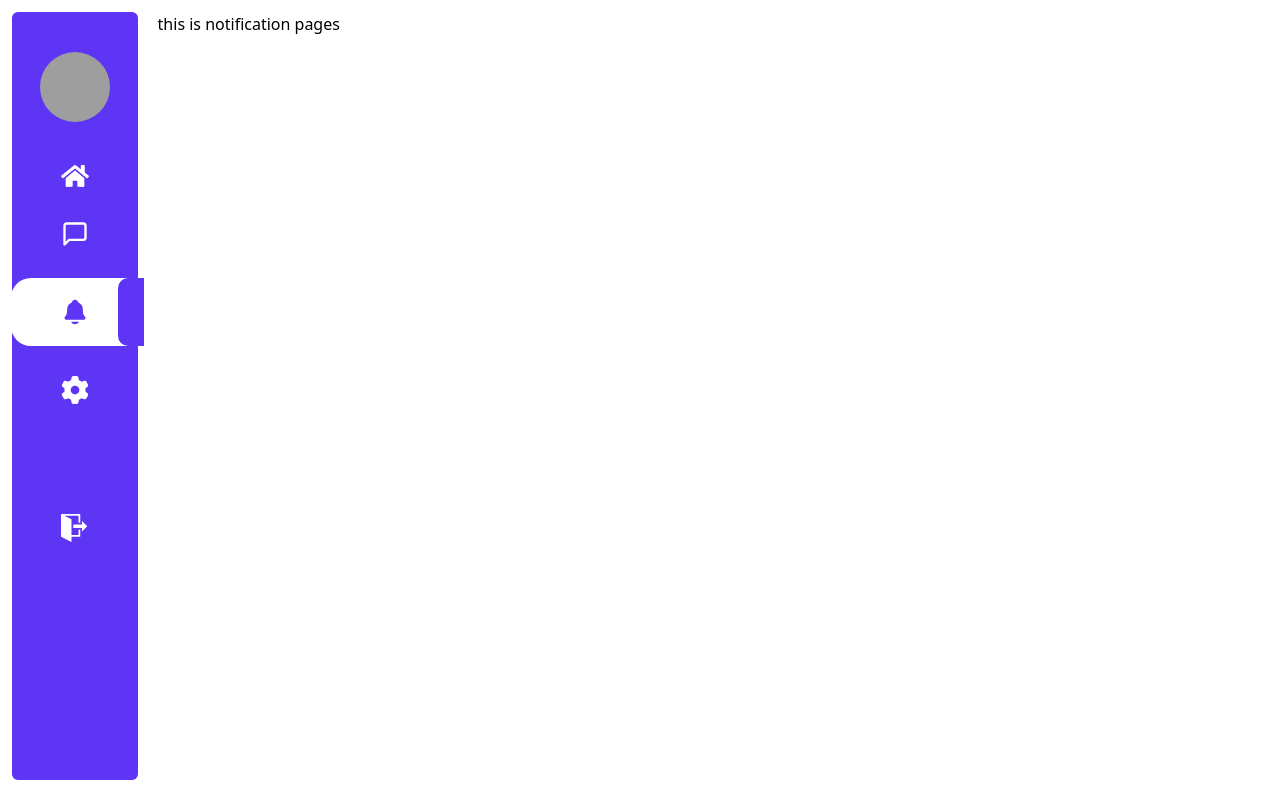
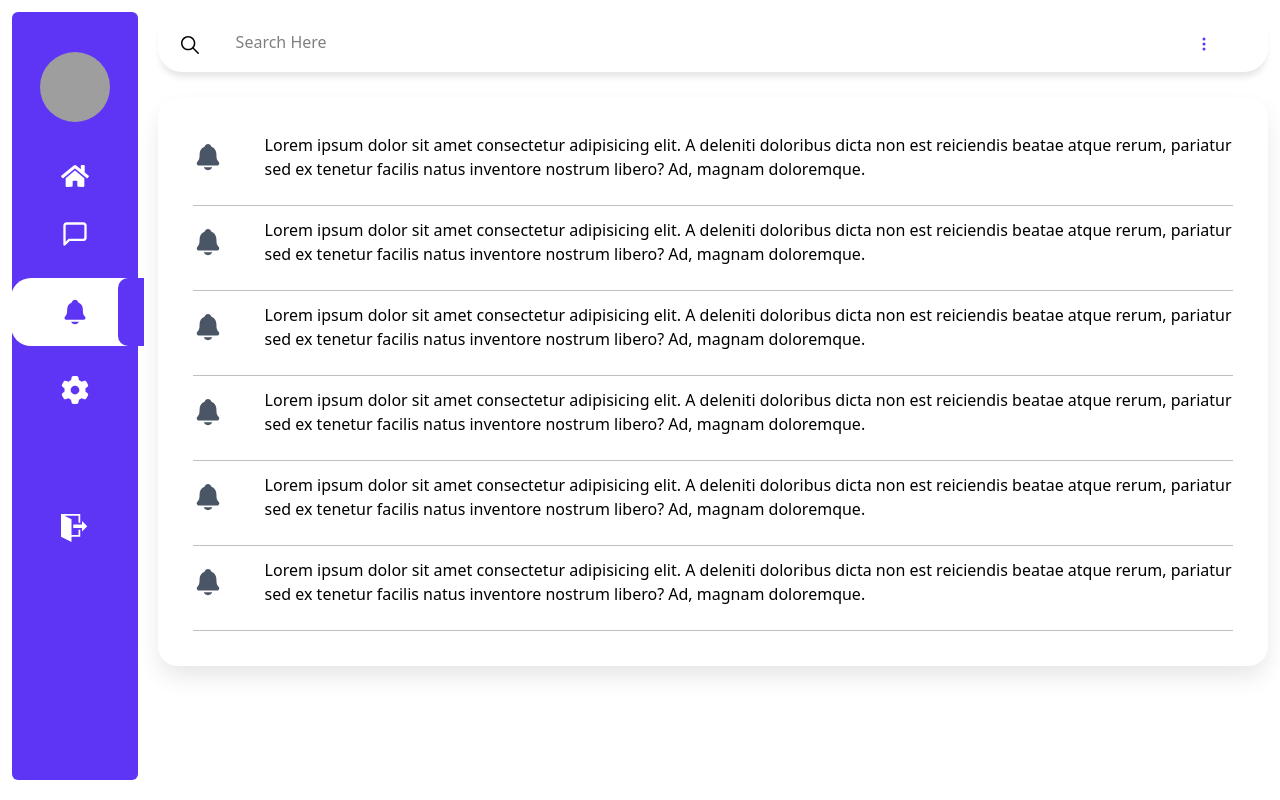
Before and after one commit to Subroto112001/ChatingApp, a React (Vite) app: page /notification in a window 1280 px wide. Built offline with nearby package versions, Linux system fonts and the light colour scheme; grey boxes are pictures that could not be loaded.

Commit message:
notification page updated with design

```diff
--- a/src/App.jsx
+++ b/src/App.jsx
@@ -6,6 +6,7 @@ import Home from "./Component/AplicationPages/Home"
 
 import AplicationPages from "./Pages/AplicationPages";
 import Message from "./Component/AplicationPages/Message";
+import Notification from "./Component/AplicationPages/Notification";
 
 const App = () => {
   return (
@@ -16,7 +17,7 @@ const App = () => {
         <Route path="/" element={<AplicationPages />}>
           <Route index element={<Home/>} />
           <Route path="/message" element={<Message/>} />
-          <Route path="/notification" element={"this is notification pages"} />
+          <Route path="/notification" element={<Notification/>} />
           <Route path="/settings" element={"this is settings pages"} />
         </Route>
       </Routes>
--- a/src/Component/AplicationPages/Home.jsx
+++ b/src/Component/AplicationPages/Home.jsx
@@ -5,22 +5,16 @@ import ProfilePicture2 from "../../assets/GroupPicture2.jpg";
 import ProfileCar from "../../assets/CarProfile.jpg";
 import { IoIosSearch } from 'react-icons/io';
 import GroupElimetn from '../Eliment/HomePageEliment/GroupElimetn';
+import InputboxForpages from '../Comon/InputboxForpages';
 const GroupContet = () => {
 
   return (
     <>
       <div className="flex justify-between items-center">
         <div className="w-[36%]  flex flex-col ">
-          <div className="relative">
-            <input
-              type="search"
-              className="rounded-3xl border pl-[78px] pr-[23px] pb-[18px] pt-[18px] w-full border-none outline-none shadow-[0px_7px_6px_-2px_rgba(0,_0,_0,_0.1)]"
-              placeholder="Search Here"
-            />
-            <IoIosSearch className="absolute top-[35%] left-[20px] text-2xl" />
-
-            <BsThreeDotsVertical className="absolute top-[40%] right-[35px] text-blue" />
-          </div>
+          <InputboxForpages
+            SearchIconClass={"absolute top-[35%] left-[20px] text-2xl"}
+          />
 
           {/* firends group zonde */}
           <GroupElimetn
--- a/src/Component/AplicationPages/Message.jsx
+++ b/src/Component/AplicationPages/Message.jsx
@@ -3,20 +3,14 @@ import { BsThreeDotsVertical } from "react-icons/bs";
 import { IoIosSearch } from "react-icons/io";
 import GroupElimetn from "../Eliment/HomePageEliment/GroupElimetn";
 import PictureForMessage from "../../assets/ProfilePic.jpg"
+import InputboxForpages from "../Comon/InputboxForpages";
 const Message = () => {
   return (
     <div className="flex justify-between ">
       <div className="w-[36%]  flex flex-col ">
-        <div className="relative">
-          <input
-            type="search"
-            className="rounded-3xl border pl-[78px] pr-[23px] pb-[18px] pt-[18px] w-full border-none outline-none shadow-[0px_7px_6px_-2px_rgba(0,_0,_0,_0.1)]"
-            placeholder="Search Here"
-          />
-          <IoIosSearch className="absolute top-[35%] left-[20px] text-2xl" />
-
-          <BsThreeDotsVertical className="absolute top-[40%] right-[35px] text-blue" />
-        </div>
+        <InputboxForpages
+          SearchIconClass={"absolute top-[35%] left-[20px] text-2xl"}
+        />
 
         {/* firends group zonde */}
         <GroupElimetn
--- /dev/null
+++ b/src/Component/AplicationPages/Notification.jsx
@@ -0,0 +1,26 @@
+import React from 'react'
+import InputboxForpages from '../Comon/InputboxForpages'
+
+import Notice from '../Eliment/NotificationEliment/Notice';
+
+const Notification = () => {
+  return (
+    <>
+      <div className="flex flex-col gap-[26px]" >
+        <InputboxForpages
+          SearchIconClass={"absolute top-[35%] left-[20px] text-2xl"}
+        />
+        <div className="flex flex-col justify-center gap-y-3 shadow-[0px_12px_23px_-2px_rgba(0,_0,_0,_0.1)] rounded-[20px] p-[35px]">
+         <Notice/>
+         <Notice/>
+         <Notice/>
+         <Notice/>
+         <Notice/>
+         <Notice/>
+        </div>
+      </div>
+    </>
+  );
+}
+
+export default Notification
--- /dev/null
+++ b/src/Component/Comon/InputboxForpages.jsx
@@ -0,0 +1,22 @@
+import React from 'react'
+import { BsThreeDotsVertical } from 'react-icons/bs';
+import { IoIosSearch } from 'react-icons/io';
+
+const InputboxForpages = ({ SearchIconClass }) => {
+  return (
+    <>
+      <div className="relative">
+        <input
+          type="search"
+          className="rounded-3xl border pl-[78px] pr-[23px] pb-[18px] pt-[18px] w-full border-none outline-none shadow-[0px_7px_6px_-2px_rgba(0,_0,_0,_0.1)]"
+          placeholder="Search Here"
+        />
+        <IoIosSearch className={SearchIconClass} />
+
+        <BsThreeDotsVertical className="absolute top-[40%] right-[5%] text-blue" />
+      </div>
+    </>
+  );
+};
+
+export default InputboxForpages
--- /dev/null
+++ b/src/Component/Eliment/NotificationEliment/Notice.jsx
@@ -0,0 +1,21 @@
+import React from 'react'
+import { IoNotifications } from 'react-icons/io5';
+
+const Notice = () => {
+  return (
+    <>
+      <div className="bordercolor pb-6" >
+        <p className="flex justify-center items-center gap-[42px] text-[16px] font-medium  ">
+          <span className="text-3xl text-gray-600 font-semibold">
+            <IoNotifications />
+          </span>
+          Lorem ipsum dolor sit amet consectetur adipisicing elit. A deleniti
+          doloribus dicta non est reiciendis beatae atque rerum, pariatur sed ex
+          tenetur facilis natus inventore nostrum libero? Ad, magnam doloremque.
+        </p>
+      </div>
+    </>
+  );
+}
+
+export default Notice
```
